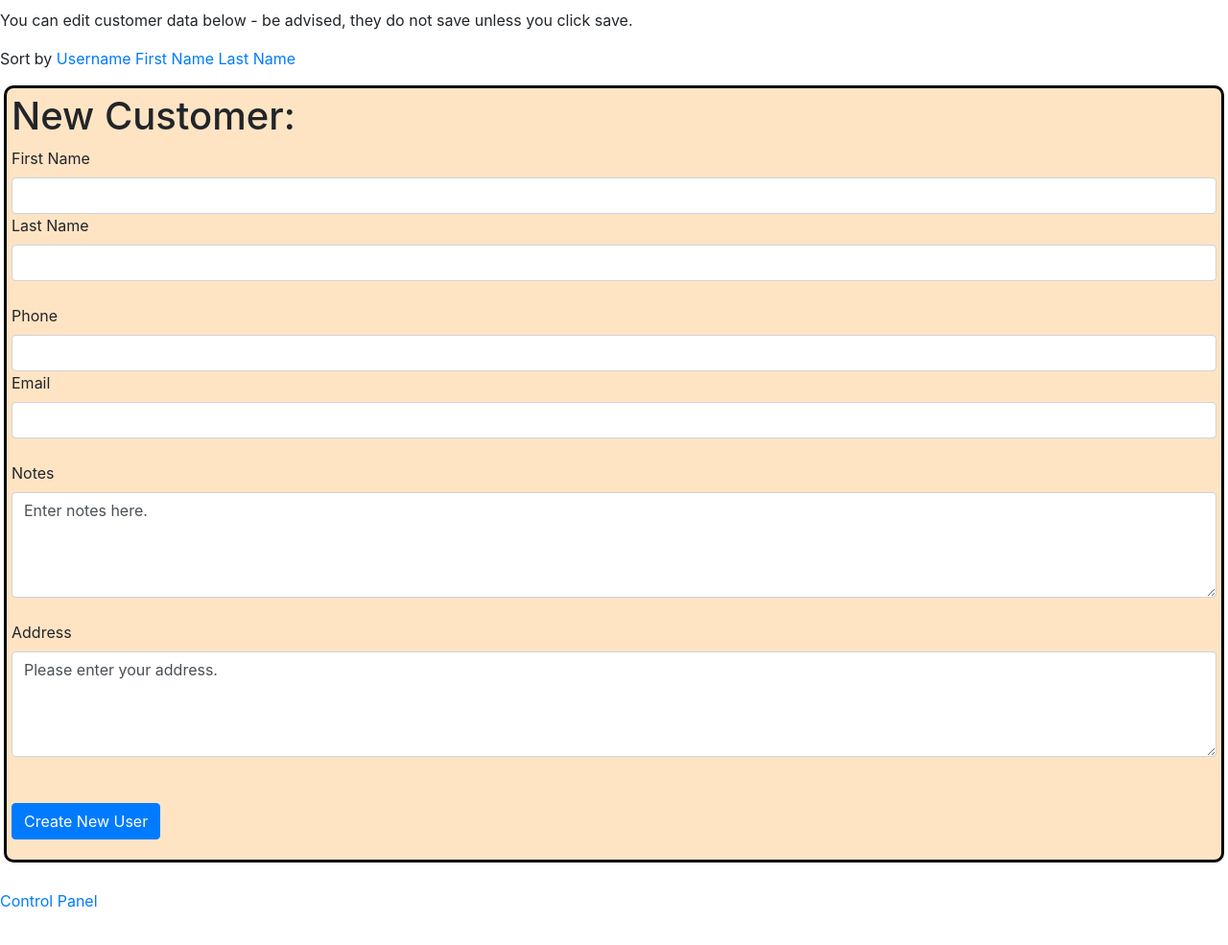
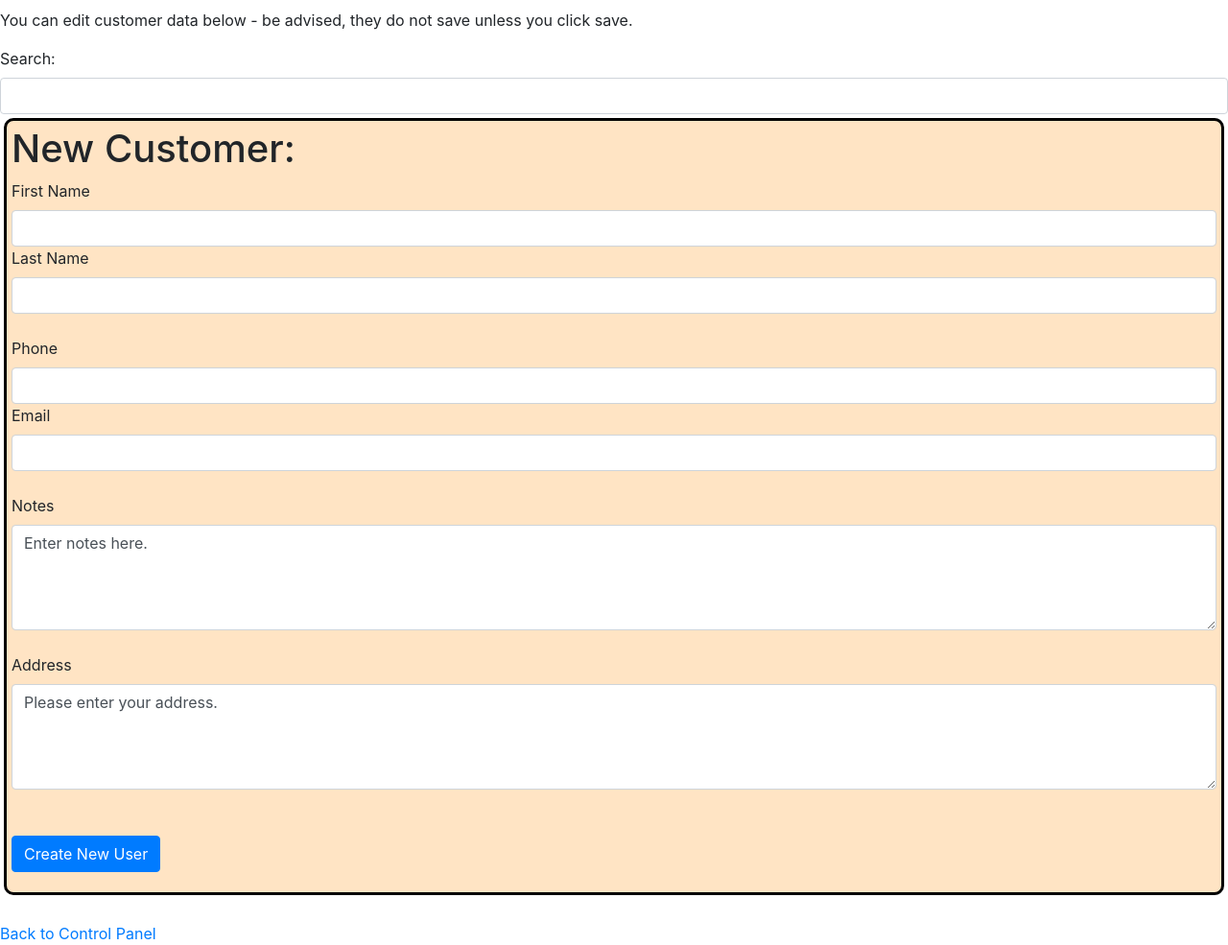
Before and after one commit to patpragman/inventory, a Flask app: template templates/edit_customer.html in a window 1280 px wide. Shown: the part 33-1018 px from the top of the page at 96% size. Before the commit the page ends 979 px from the top, so only its background shows below. Run offline with Flask 2, Linux system fonts and the light colour scheme; the template is opened without the code that fills it, so the values that code supplies are empty; some libraries are stand-ins or nearby versions.

Commit message:
bootstrap stuff also added a search feature to the customer editor

```diff
--- a/templates/edit_customer.html
+++ b/templates/edit_customer.html
@@ -31,51 +31,66 @@
 <body>
 <h3>Welcome, {{user.username}}.</h3>
 <p>You can edit customer data below - be advised, they do not save unless you click save.</p>
-<p>Sort by <a href="#">Username</a> <a href="#">First Name</a> <a href="#">Last Name</a></p>
+<label for="search_bar">Search:</label>
+<input class="form-control" id="search_bar" onkeyup="search();">
 
-{% for person in people %}
-<div class="customer_edit_box {{person.username}} {{person.first_name}} {{person.last_name}}" id="{{person.username}}">
+<div id="customer_edit_div">
+    {% for person in people %}
+    <div class="customer_edit_box user__{{person.username}} first_name__{{person.first_name}} last_name__{{person.last_name}}" id="{{person.username}}">
+        <div class="form-group">
+            <!--Each person input box gets a form to submit that ties to an individual in the db -->
+            <h3>User ID: {{person.username}} First Name: {{person.first_name}} Last Name:  {{person.last_name}}</h3>
+            <form action="/edit_customer" method="post">
+                <input type="hidden" name="name" value="{{person.username}}">
+                <label for="first_name">First name</label>
+                <input class="form-control"id="first_name" value="{{person.first_name}}" name="first_name">
 
-    <!--Each person input box gets a form to submit that ties to an individual in the db -->
-    <h3>User ID or User Token:  {{person.username}}</h3>
-    <form action="/edit_customer" method="post">
-        <input type="hidden" name="name" value="{{person.username}}">
-        <p>First name:  <input value="{{person.first_name}}" name="first_name"></p>
-        <p>Last name:  <input value="{{person.last_name}}" name="last_name"></p>
-        <p>Phone Number:  <input value="{{person.phone}}" name="phone"></p>
-        <p>Email:  <input value="{{person.email}}" name="email"></p>
-        <textarea name="address">{{person.address}}</textarea>
-        <textarea name="notes">{{person.notes}}</textarea>
-        <input type="submit">
-    </form>
+                <label for="last_name">Last name:</label>
+                <input class="form-control"id="last_name" value="{{person.last_name}}" name="last_name">
+
+                <label for="phone">Phone Number</label>
+                <input class="form-control"id="phone" value="{{person.phone}}" name="phone">
+
+                <label for="email">Email</label>
+                <input class="form-control" id="email" value="{{person.email}}" name="email">
+
+                <label for="address">Address</label>
+                <textarea class="form-control" rows=4 cols="50" id="address" name="address">{{person.address}}</textarea><br>
+
+                <label for="notes">Notes</label>
+                <textarea class="form-control" rows=4 cols=50 id="notes" name="notes">{{person.notes}}</textarea>
+                <input  class="brn btn-primary" value="Edit User" type="submit">
+            </form>
+        </div>
+    </div>
+    {% endfor %}
 </div>
-{% endfor %}
 
 <div class="new_customer_edit_box">
     <form action="/new_customer" method="post">
         <div class="form-group">
             <h1>New Customer:</h1>
 
-            <label for="firstname">First Name</label>
-            <input class="form-control"  type="text" name="first_name" id="firstname">
+            <label for="first_name_new">First Name</label>
+            <input class="form-control"  type="text" name="first_name_new" id="first_name_new">
 
-            <label for="last_name">Last Name</label>
-            <input class="form-control"  type="text" id=last_name name="last_name">
+            <label for="last_name_new">Last Name</label>
+            <input class="form-control"  type="text" id="last_name_new" name="last_name">
             <br>
 
-            <label for="phone">Phone</label>
-            <input class="form-control"  type="text" id="phone"name="phone">
+            <label for="phone_new">Phone</label>
+            <input class="form-control"  type="text" id="phone_new"name="phone">
 
-            <label for="email">Email</label><br>
-            <input class="form-control"  type="text" id="email" name="email">
+            <label for="email_new">Email</label><br>
+            <input class="form-control"  type="text" id="email_new" name="email">
             <br>
 
-            <label for="notes">Notes</label><br>
-            <textarea class="form-control" cols=50, rows=4 id="notes" name="notes">Enter notes here.</textarea>
+            <label for="notes_new">Notes</label><br>
+            <textarea class="form-control" cols=50 rows=4 id="notes_new" name="notes">Enter notes here.</textarea>
             <br>
 
-            <label for="address">Address</label><br>
-            <textarea class="form-control" cols=50, rows=4 id="address" name="address" >Please enter your address.</textarea>
+            <label for="address_new">Address</label><br>
+            <textarea class="form-control" cols=50 rows=4 id="address_new" name="address" >Please enter your address.</textarea>
             <br><br>
 
             <input id="submit_button" class="btn btn-primary" value="Create New User" type="submit">
@@ -85,6 +100,34 @@
 
 
 <br>
-<a href="/control_panel">Control Panel</a>
+<a href="/control_panel">Back to Control Panel</a>
 </body>
+<script>
+    //sort through scroll to the first div that matches
+    function search(){
+        //this fires whenever the search bar or the sort by dropdown changes
+        // first let's get the search bar and the select menu so we can tinker with their values
+        var search_bar = document.getElementById("search_bar");
+
+        var filter = search_bar.value.toUpperCase();
+        console.log(filter)//
+        var customer_edit_boxes = document.getElementsByClassName("customer_edit_box");
+        var i; //for iterating - i get it.... sorry
+        var div;
+
+        //adapted from code at w3 schools
+        //this iterates through the customer edit boxes, makes a div to mess with
+        //then finds the index of the filter in the class name
+        for (i = 0; i < customer_edit_boxes.length; i++) {
+            div = customer_edit_boxes[i]; // get one of the divs with customer edit info
+            var txtValue = div.className;
+            if (txtValue.toUpperCase().indexOf(filter) > -1) {
+                div.style.display = "";
+            } else {
+                div.style.display = "none";
+            }
+        }
+
+    }
+</script>
 </html>
```
Also changed, not shown: inventory.db, 1 other file.
